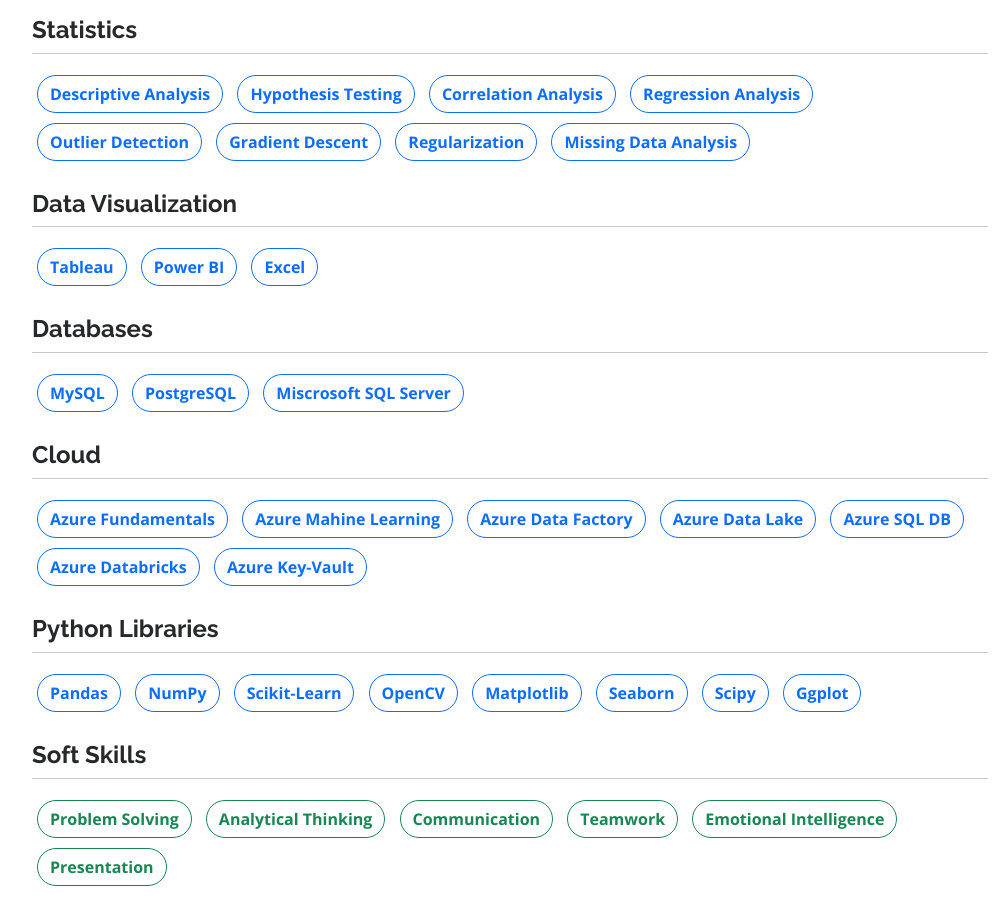
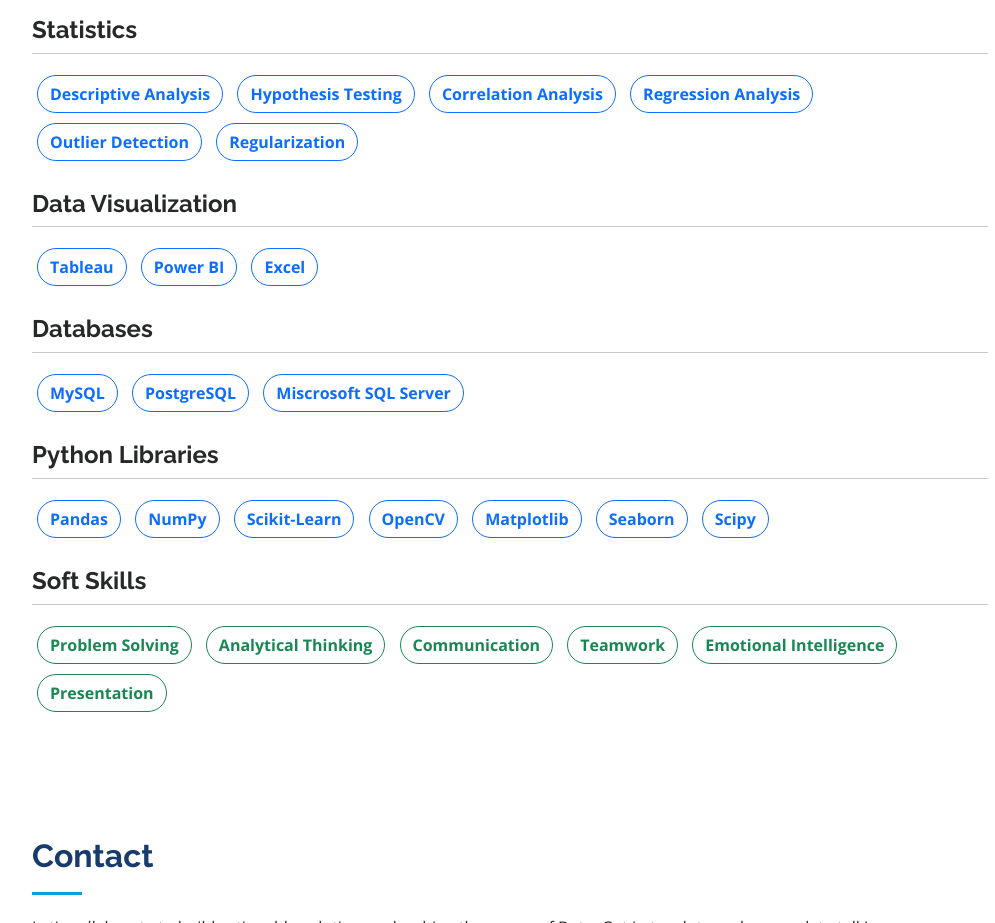
Before and after one commit to Kings-Analytics/kings-analytics.github.io, a plain HTML site: page index.html in a window 1280 px wide. Shown: the part 5580-6503 px from the top of the page, without its empty margins (280-1275 px from the left). Drawn offline with nearby package versions, Linux system fonts and the light colour scheme.

Commit message:
modify skills

```diff
--- a/index.html
+++ b/index.html
@@ -466,9 +466,8 @@
         <button type="button" class="btn btn-outline-primary" style="border-radius: 500px; margin: 5px;"><b>Correlation Analysis</b></button>
         <button type="button" class="btn btn-outline-primary" style="border-radius: 500px; margin: 5px;"><b>Regression Analysis</b></button>
         <button type="button" class="btn btn-outline-primary" style="border-radius: 500px; margin: 5px;"><b>Outlier Detection</b></button>
-        <button type="button" class="btn btn-outline-primary" style="border-radius: 500px; margin: 5px;"><b>Gradient Descent</b></button>
         <button type="button" class="btn btn-outline-primary" style="border-radius: 500px; margin: 5px;"><b>Regularization</b></button>
-        <button type="button" class="btn btn-outline-primary" style="border-radius: 500px; margin: 5px;"><b>Missing Data Analysis</b></button>
+
 
         <br><br>
 
@@ -486,15 +485,7 @@
 
         <br><br>
 
-        <h4><b>Cloud</b></h4><hr class="mt-1">
-        <button type="button" class="btn btn-outline-primary" style="border-radius: 500px; margin: 5px;"><b>Azure Fundamentals</b></button>
-        <button type="button" class="btn btn-outline-primary" style="border-radius: 500px; margin: 5px;"><b>Azure Mahine Learning</b></button>
-        <button type="button" class="btn btn-outline-primary" style="border-radius: 500px; margin: 5px;"><b>Azure Data Factory</b></button>
-        <button type="button" class="btn btn-outline-primary" style="border-radius: 500px; margin: 5px;"><b>Azure Data Lake</b></button>
-        <button type="button" class="btn btn-outline-primary" style="border-radius: 500px; margin: 5px;"><b>Azure SQL DB</b></button>
-        <button type="button" class="btn btn-outline-primary" style="border-radius: 500px; margin: 5px;"><b>Azure Databricks</b></button>
-        <button type="button" class="btn btn-outline-primary" style="border-radius: 500px; margin: 5px;"><b>Azure Key-Vault</b></button>
-        <br><br>
+
 
 
         <h4><b>Python Libraries</b></h4><hr class="mt-1">
@@ -505,7 +496,7 @@
         <button type="button" class="btn btn-outline-primary" style="border-radius: 500px; margin: 5px;"><b>Matplotlib</b></button>
         <button type="button" class="btn btn-outline-primary" style="border-radius: 500px; margin: 5px;"><b>Seaborn</b></button>
         <button type="button" class="btn btn-outline-primary" style="border-radius: 500px; margin: 5px;"><b>Scipy</b></button>
-        <button type="button" class="btn btn-outline-primary" style="border-radius: 500px; margin: 5px;"><b>Ggplot</b></button>
+
 
 
         <br><br>
```
